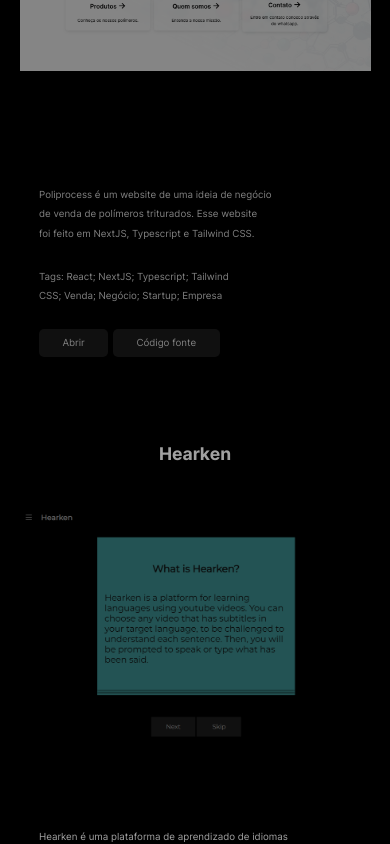
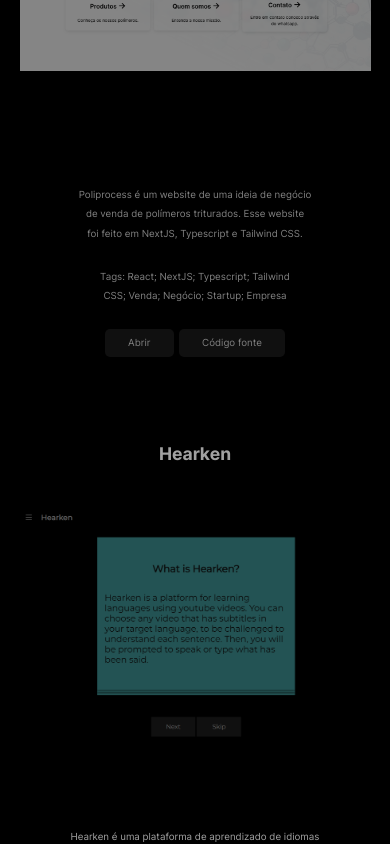
Before and after one commit to pablo-s-dev/Portfolio, a Next.js app: page / in a window 390 px wide. Shown: the part 2080-2924 px from the top of the page. Built offline with nearby package versions, Linux system fonts and the light colour scheme.

Commit message:
mobile style changes

```diff
--- a/src/app/components/Projects/Projects.module.css
+++ b/src/app/components/Projects/Projects.module.css
@@ -149,6 +149,13 @@
         align-items: center;
         justify-content: center;
     }
+    .about {
+        text-align: center;
+        align-items: stretch;
+    }
+    .btnContainer {
+        justify-content: center;
+    }
 }
 /* @media (max-width: 480px) {
     .card {
```
